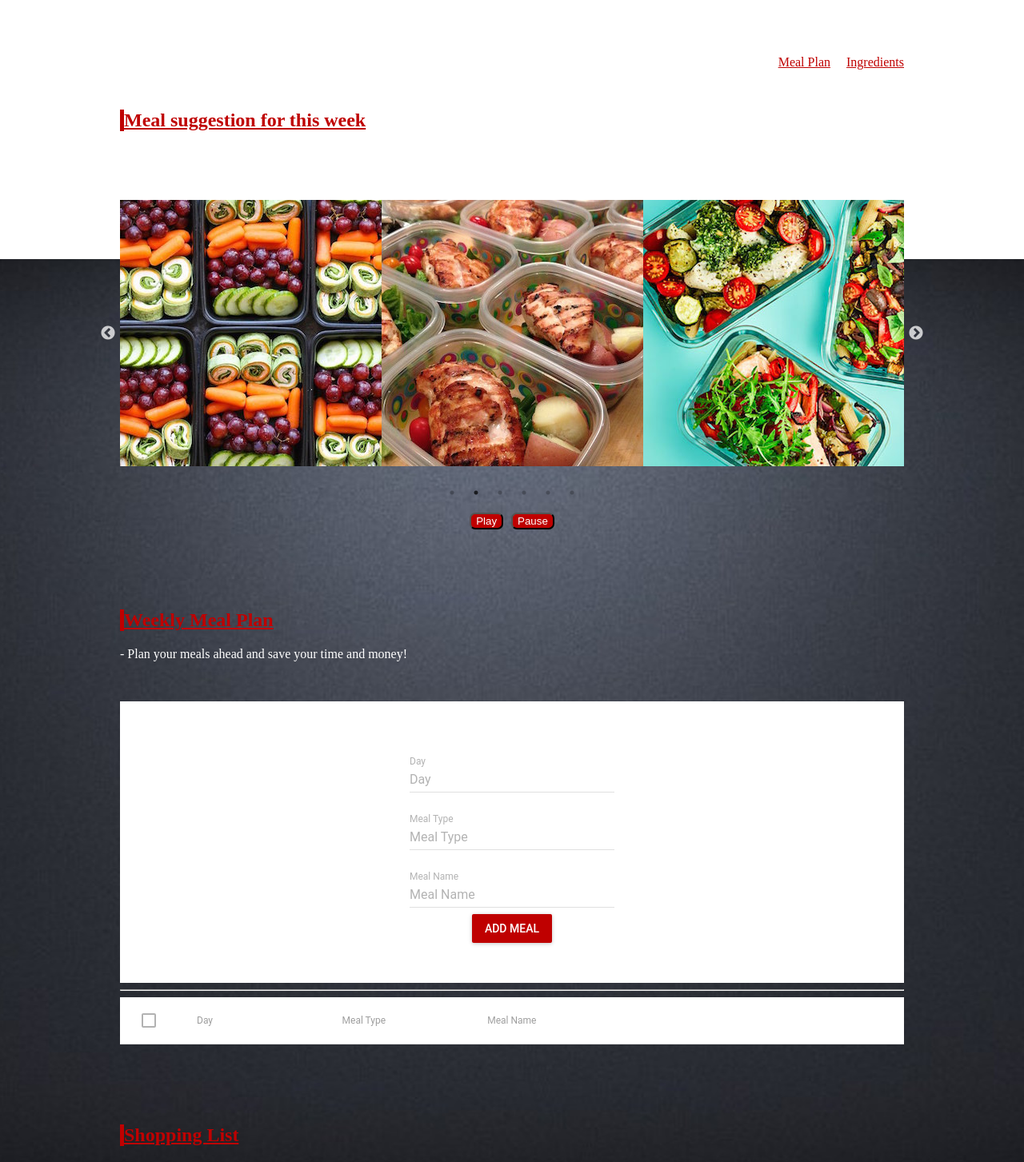
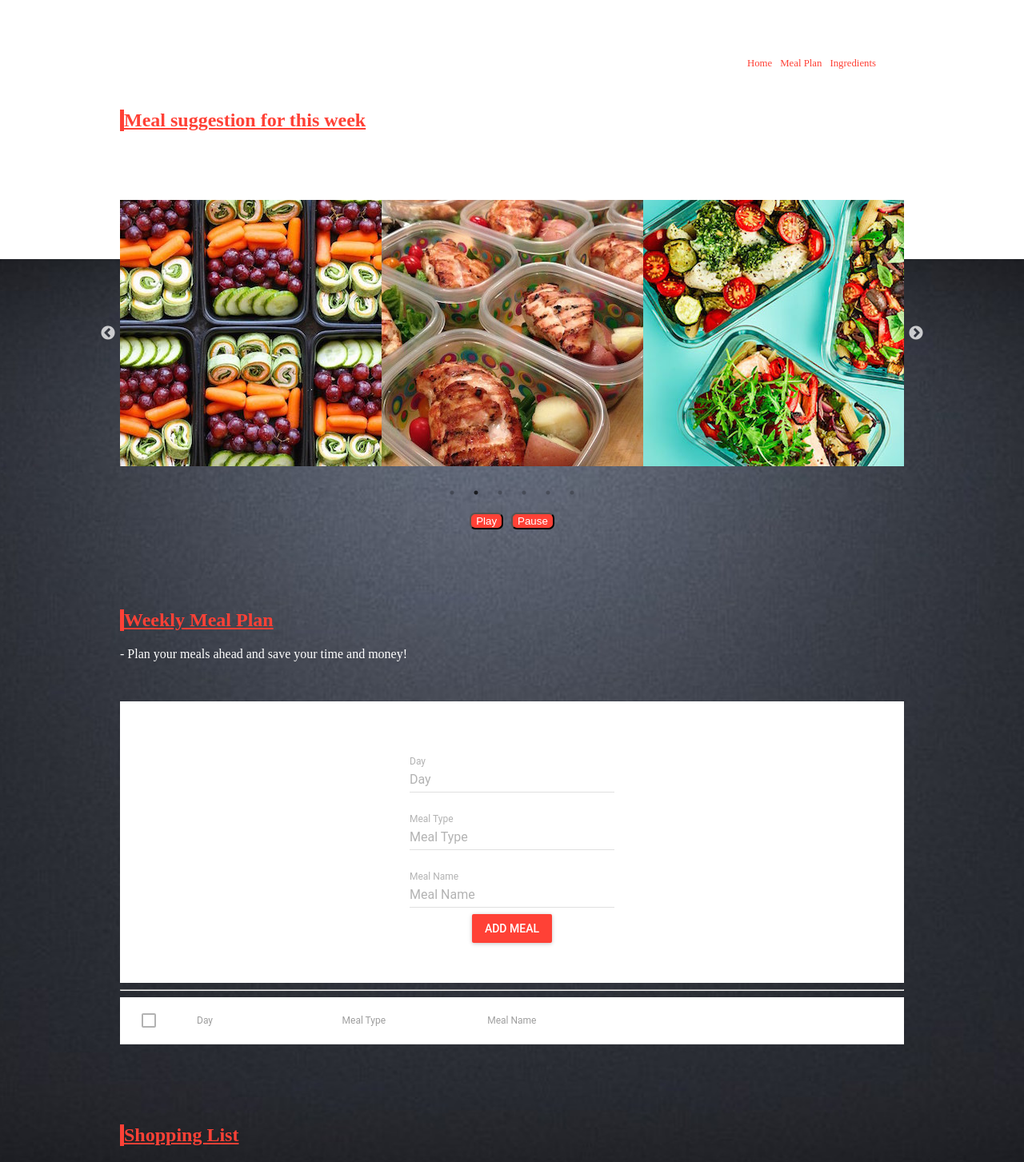
Before and after one commit to hyojinsarchet/meal-prep-helper, a React (Create React App) app: page /#/ingredients in a window 1280 px wide. Shown: the part 100-1553 px from the top of the page at 80% size. Built offline with nearby package versions, Linux system fonts and the light colour scheme; a web font is replaced by a local one; what react-tap-event-plugin would draw is missing.

Commit message:
added deployed link on ReadMe

```diff
--- a/src/components/Header/Header.css
+++ b/src/components/Header/Header.css
@@ -1,6 +1,6 @@
 .Header {
-  /* display: flex;
-  justify-content: center; */
+  margin-top: 0px;
+  height: 100%;
 }
 
 .header-title {
@@ -14,17 +14,29 @@
   margin-right: 150px;
 }
 
+.header-home {
+  margin-right: 10px;
+  color: #ff4136;
+  font-size: 0.8em;
+  text-decoration: none;
+}
+
 .header-plan {
-  margin-right: 20px;
-  color: #bf0000;
+  margin-right: 10px;
+  color: #ff4136;
+  font-size: 0.8em;
+  text-decoration: none;
 }
 
 .header-ingredients {
-  color: #bf0000;
+  color: #ff4136;
+  font-size: 0.8em;
+  margin-right: 35px;
+  text-decoration: none;
 }
 
+.header-home:hover,
 .header-plan:hover,
 .header-ingredients:hover {
   color: white;
-  text-decoration: none;
 }
--- a/src/components/Header/Header.js
+++ b/src/components/Header/Header.js
@@ -24,6 +24,9 @@ class Header extends Component {
           {/* <Link to="/" className="header-home">
             Home
           </Link> */}
+          <Link to="/" className="header-home">
+            Home
+          </Link>
           <Link to="/plan" className="header-plan">
             Meal Plan
           </Link>
@@ -37,3 +40,6 @@ class Header extends Component {
 }
 
 export default Header;
+
+// trying to follow this 'react router hash link' but it's not working yet:
+// https://github.com/rafrex/react-router-hash-link
--- a/src/components/Ingredients/Forms.js
+++ b/src/components/Ingredients/Forms.js
@@ -42,7 +42,7 @@ class Forms extends Component {
           label="Add Ingredients"
           labelColor="white"
           onClick={e => this.onSubmit(e)}
-          backgroundColor="#bf0000"
+          backgroundColor="#FF4136"
         />
       </form>
     );
--- a/src/components/Ingredients/Ingredients.css
+++ b/src/components/Ingredients/Ingredients.css
@@ -6,8 +6,8 @@
   text-align: left;
   margin-left: 150px;
   text-decoration: underline;
-  border-left: 5px solid #bf0000;
-  color: #bf0000;
+  border-left: 5px solid #ff4136;
+  color: #ff4136;
 }
 
 .ingredient-title :hover {
--- a/src/components/Plan/Form.js
+++ b/src/components/Plan/Form.js
@@ -105,7 +105,7 @@ class Form extends Component {
           label="Add Meal"
           labelColor="white"
           onClick={e => this.onSubmit(e)}
-          backgroundColor="#bf0000"
+          backgroundColor="#FF4136"
         />
       </form>
     );
--- a/src/components/Plan/Plan.css
+++ b/src/components/Plan/Plan.css
@@ -6,8 +6,8 @@
   text-align: left;
   margin-left: 150px;
   text-decoration: underline;
-  border-left: 5px solid #bf0000;
-  color: #bf0000;
+  border-left: 5px solid #ff4136;
+  color: #ff4136;
 }
 
 .plan-title :hover {
--- a/src/components/Suggestion/Suggestion.css
+++ b/src/components/Suggestion/Suggestion.css
@@ -6,8 +6,8 @@
   text-align: left;
   margin-left: 150px;
   text-decoration: underline;
-  border-left: 5px solid #bf0000;
-  color: #bf0000;
+  border-left: 5px solid #ff4136;
+  color: #ff4136;
 }
 
 .suggestion-title:hover {
@@ -24,20 +24,11 @@
   margin: 30px 150px 0px 150px;
 }
 
-/* .meal-one, */
-/* .meal-two,
-.meal-three,
-.meal-four, */
-/* .meal-five, */
-/* .meal-six,
-.meal-seven, */
 .meal-eight,
 .meal-nine,
 .meal-ten,
 .meal-eleven,
 .meal-twelve,
-/* .meal-thirteen,
-.meal-fourteen, */
 .meal-fifteen {
   margin: 0px 30px 0px 30px;
 }
@@ -94,7 +85,7 @@
 .button-two {
   margin-top: 40px;
   border-radius: 7px;
-  background-color: #bf0000;
+  background-color: #ff4136;
   color: white;
   cursor: pointer;
 }
```
Also changed, not shown: src/components/App/App.css (+0 -8 lines), src/components/App/App.js (+8 -10 lines), src/index.js (+4 -4 lines), 1 other file (tests, documents, lock files or other folders).
